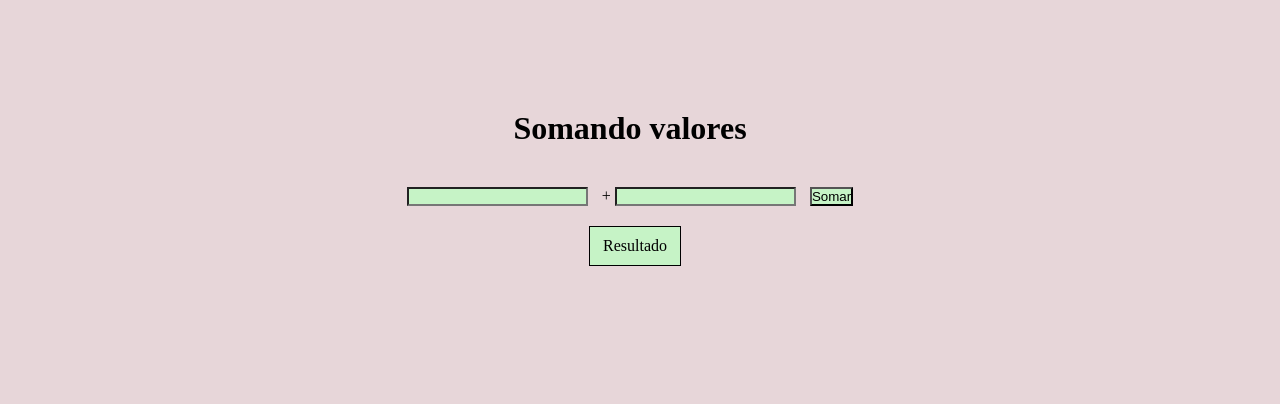
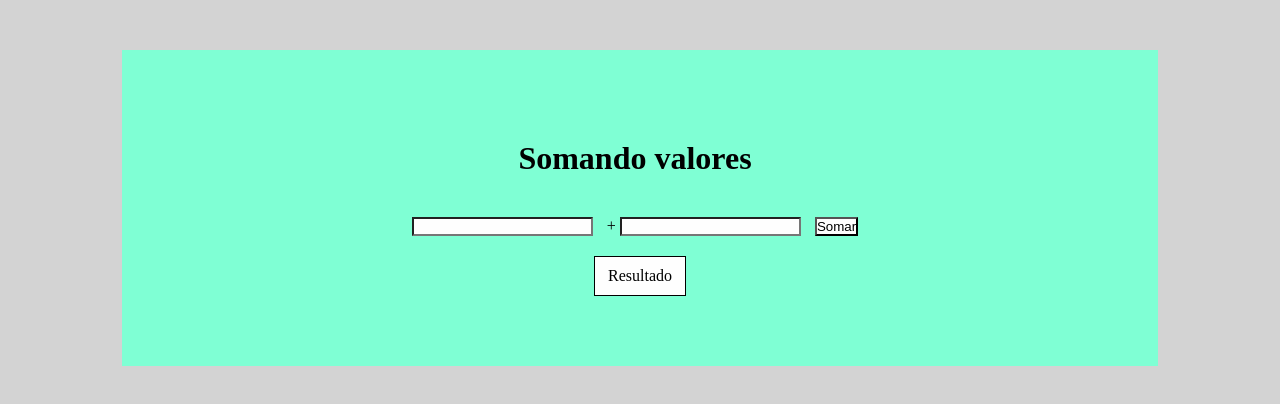
Before and after one commit to gabriel-martins96/JavaScript, a plain HTML site: page eventos DOM/aula10_ex002.html in a window 1280 px wide. Drawn offline with Linux system fonts and the light colour scheme.

Commit message:
Update ex002.css

```diff
--- a/eventos DOM/ex002.css
+++ b/eventos DOM/ex002.css
@@ -8,19 +8,23 @@
     border: 0.1px solid black;
     display: block;
     margin: auto;
-    background-color: rgb(198, 243, 198);
+    background-color: #FEFEFE;
 }
 #centralizar{
+    width: 70%;
+    margin: auto;
+    margin-top: 50px;
     text-align: center;
-    padding: 70px
+    padding: 70px;
+    background-color: aquamarine;
 }
 h1, input, div {
     margin: 20px 10px 20px 0;
 }
 input{
-    background-color: rgb(198, 243, 198);
+    background-color: #FEFEFE;
 }
 
 body{
-    background-color: rgba(216, 188, 193, 0.609);
+    background-color: lightgray;
 }
```
